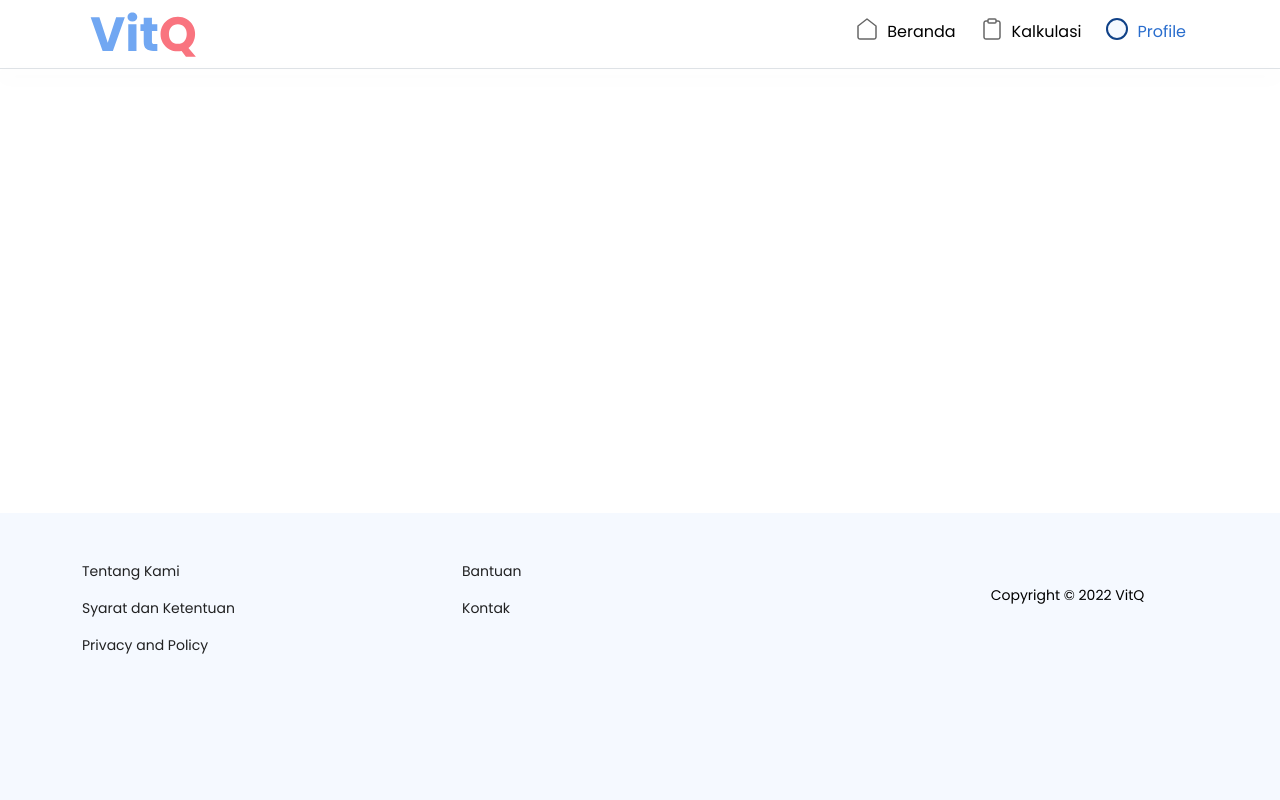
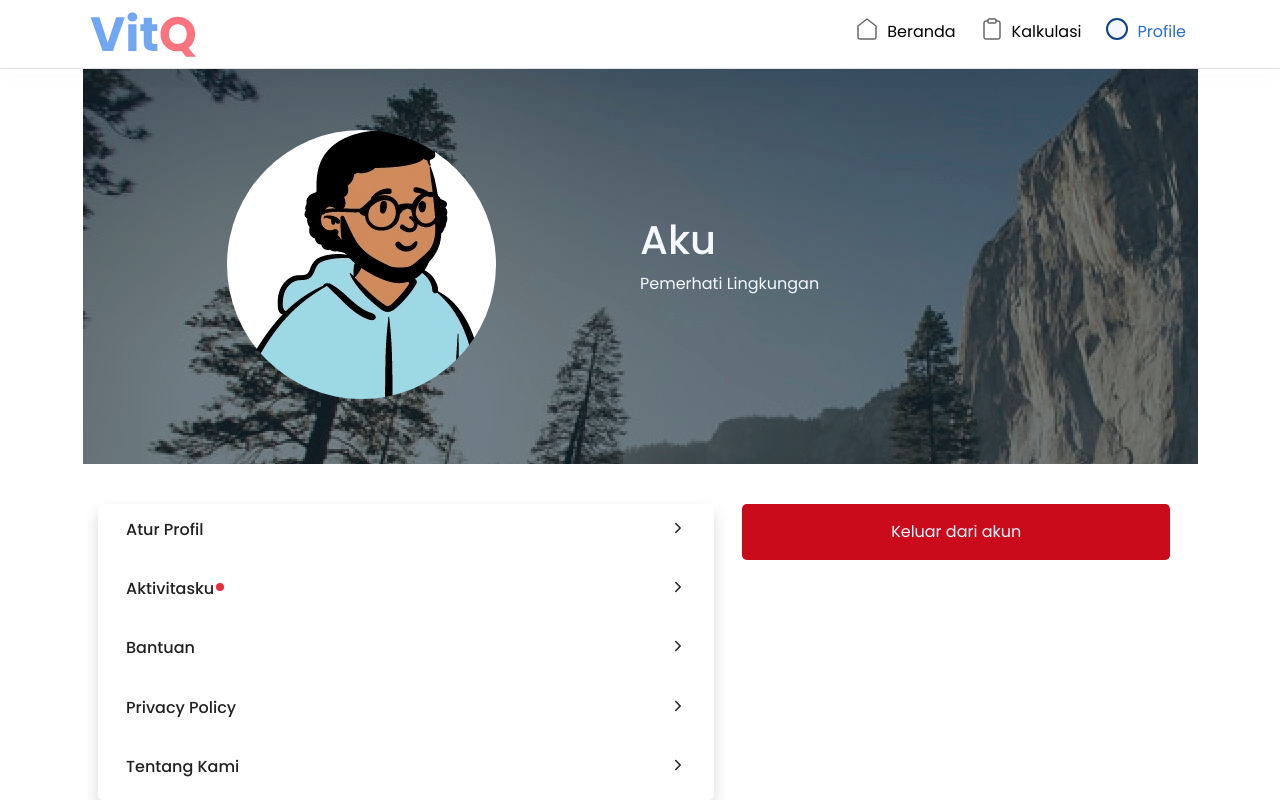
Before and after one commit to vitQQ/front-end-vitQ, a React (Create React App) app: page /akunku/1 in a window 1280 px wide. Before the commit this address had no page. Shown: the top 800 px of the page. Built offline with nearby package versions, Linux system fonts and the light colour scheme.

Commit message:
fix bg profil, fix route

```diff
--- a/src/pages/Profil/Akunku.css
+++ b/src/pages/Profil/Akunku.css
@@ -8,5 +8,5 @@
 .background-profil {
     /* margin: -40% 0 25%; */
     background-image: url('./assets/background@2x-100.jpg');
-    height: 300px;
+    height: 400px;
 }
--- a/src/pages/Profil/Akunku.jsx
+++ b/src/pages/Profil/Akunku.jsx
@@ -8,10 +8,10 @@ import { BsCircleFill  } from "react-icons/bs";
 
 export default function Akunku() {
     return(
-        <div className="mt-4 pt-5">
+        <div className="mt-3 pt-5">
             <Container>
                 {/* <img className="w-100" src={Background} alt="Background"></img> */}
-                <div className="background-profil d-flex justify-content-center align-items-center flex-column flex-lg-row pt-3 pt-lg-0">
+                <div className="background-profil d-flex justify-content-center align-items-center flex-column flex-lg-row pt-3 pt-md-4 pt-lg-0">
                     <Col className="d-flex justify-content-center">
                         <img className="profilpic" src={ProfilPic} alt="Profil"></img>
                     </Col>
--- a/src/router/index.js
+++ b/src/router/index.js
@@ -7,6 +7,7 @@ import Daftar from "../pages/register";
 import HasilKalkulasi from "../pages/Kalkulasi/HasilKalkulasi";
 import MenuKalkululasi from "../pages/MenuKalkulasi/MenuKalkulasi";
 import Profile from "../pages/Profil/Profile"
+import Akunku from "../pages/Profil/Akunku";
 
 
 export default function AppRoutes() {
@@ -15,11 +16,12 @@ export default function AppRoutes() {
       <Route exact path="/" element={<LandingPage />} />
       <Route exact path="home" element={<Home />} />
       {/* <Route exact path="kalkulasi" element={<Kalkulasi />} /> */}
+      <Route exact path="/kalkulasi" element={<MenuKalkululasi />} />
       <Route exact path="kalkulasi/hasilkalkulasi" element={<HasilKalkulasi />} />
-      <Route exact path="profile" element={<Profile />} />
+      <Route exact path="akunku/:userid" element={<Akunku />} />
+      <Route exact path="akunku/:userid/editprofil" element={<Profile />} />
       <Route exact path="/masuk" element={<Login />} />
       <Route exact path="/daftar" element={<Daftar />} />
-      <Route exact path="/kalkulasi" element={<MenuKalkululasi />} />
       <Route exact path="*" element={<NotFound />} />
     </Routes>
   );
```
